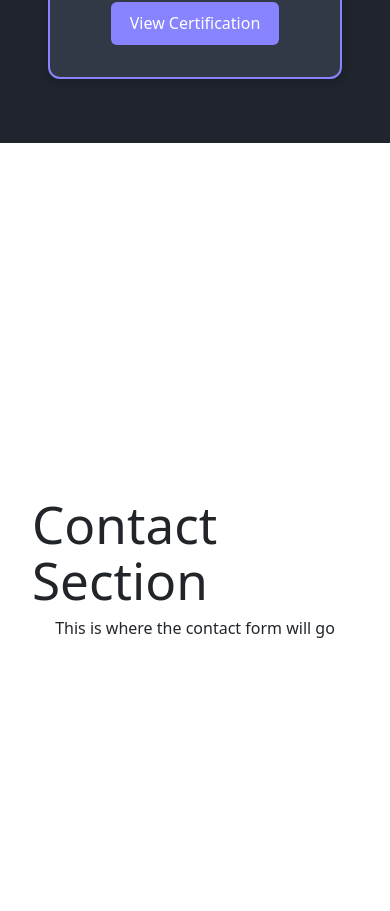
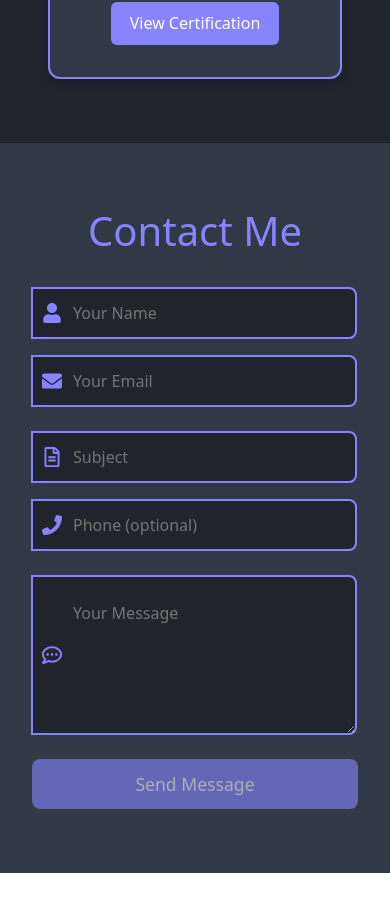
Before and after one commit to syniahpeterson/my-portfolio, a React (Vite) app: page / in a window 390 px wide. Shown: the part 5116-6027 px from the top of the page. Built offline with nearby package versions, Linux system fonts and the light colour scheme.

Commit message:
Add Contact section with form validation and email sending functionality, update various sections with improved comments and styling

```diff
--- a/package.json
+++ b/package.json
@@ -11,6 +11,7 @@
   },
   "dependencies": {
     "bootstrap": "^5.3.8",
+    "emailjs-com": "^3.2.0",
     "react": "^19.1.1",
     "react-bootstrap": "^2.10.10",
     "react-dom": "^19.1.1",
--- a/src/sections/Certifications.jsx
+++ b/src/sections/Certifications.jsx
@@ -2,6 +2,7 @@ import React from "react";
 import "../styles/Certifications.css";
 import { FaFreeCodeCamp } from "react-icons/fa";
 
+// Certifications: List of earned certificates with links
 const Certifications = () => {
   const certifications = [
     {
@@ -30,6 +31,7 @@ const Certifications = () => {
     },
   ];
 
+  // Render certifications grid
   return (
     <section id="certifications" className="certifications-section">
       <h2>Certifications</h2>
--- a/src/sections/Contact.jsx
+++ b/src/sections/Contact.jsx
@@ -1,9 +1,218 @@
+// React and icon imports
+import { useState, useEffect } from "react";
+import {
+  FaUser,
+  FaEnvelope,
+  FaRegCommentDots,
+  FaPhone,
+  FaRegFileAlt,
+} from "react-icons/fa";
+import emailjs from "emailjs-com";
+import "../styles/Contact.css";
+
+// Initial form and error states
+const initialState = {
+  name: "",
+  email: "",
+  subject: "",
+  phone: "",
+  message: "",
+};
+
+const initialErrors = {
+  name: "",
+  email: "",
+  subject: "",
+  message: "",
+};
+
+// Field validation logic
+const validate = (field, value) => {
+  switch (field) {
+    case "name":
+      return value.trim().length < 2
+        ? "Name must be at least 2 characters."
+        : "";
+    case "email":
+      return /^[^@\s]+@[^@\s]+\.[^@\s]+$/.test(value)
+        ? ""
+        : "Enter a valid email address.";
+    case "subject":
+      return value.trim() === "" ? "Subject is required." : "";
+    case "message":
+      return value.trim().length < 10
+        ? "Message must be at least 10 characters."
+        : "";
+    default:
+      return "";
+  }
+};
+
 const Contact = () => {
+  // State management for form, errors, touched fields, loading, success, and theme
+  const [form, setForm] = useState(initialState);
+  const [errors, setErrors] = useState(initialErrors);
+  const [touched, setTouched] = useState({});
+  const [loading, setLoading] = useState(false);
+  const [success, setSuccess] = useState("");
+  const [theme, setTheme] = useState(
+    document.body.classList.contains("light-theme") ? "light" : "dark"
+  );
+
+  // Listen for theme changes to update colors dynamically
+  useEffect(() => {
+    const handleThemeChange = () => {
+      setTheme(
+        document.body.classList.contains("light-theme") ? "light" : "dark"
+      );
+    };
+    window.addEventListener("themechange", handleThemeChange);
+    return () => window.removeEventListener("themechange", handleThemeChange);
+  }, []);
+
+  // Handle input changes and validate fields
+  const handleChange = (e) => {
+    const { name, value } = e.target;
+    setForm((prev) => ({ ...prev, [name]: value }));
+    setErrors((prev) => ({ ...prev, [name]: validate(name, value) }));
+  };
+
+  // Mark field as touched and validate on blur
+  const handleBlur = (e) => {
+    const { name } = e.target;
+    setTouched((prev) => ({ ...prev, [name]: true }));
+    setErrors((prev) => ({ ...prev, [name]: validate(name, form[name]) }));
+  };
+
+  // Check if form is valid for submission
+  const isValid =
+    Object.values(errors).every((err) => err === "") &&
+    form.name &&
+    form.email &&
+    form.subject &&
+    form.message;
+
+  // Handle form submission and send email via EmailJS
+  const handleSubmit = async (e) => {
+    e.preventDefault();
+    setLoading(true);
+    setSuccess("");
+    if (!isValid) {
+      setLoading(false);
+      return;
+    }
+
+    try {
+      await emailjs.send(
+        "service_tj5m947",
+        "template_r14x9xb",
+        form,
+        "I89Qo2el_H01M216N"
+      );
+      setForm(initialState);
+      setTouched({});
+      setSuccess("Message sent successfully!");
+    } catch (err) {
+      setSuccess("Failed to send message. Please try again later.");
+      console.error(err);
+    }
+    setLoading(false);
+  };
+
+  // Render contact form UI
   return (
-    <div className="section">
-      <h1>Contact Section</h1>
-      <p>This is where the contact form will go</p>
-    </div>
+    <section className="contact-section" id="contact">
+      <h2 className="contact-title">Contact Me</h2>
+      <form className="contact-form" onSubmit={handleSubmit} autoComplete="off">
+        {/* Name & Email fields */}
+        <div className="input-row">
+          <div className="input-group">
+            <FaUser className="icon" />
+            <input
+              type="text"
+              name="name"
+              placeholder="Your Name"
+              value={form.name}
+              onChange={handleChange}
+              onBlur={handleBlur}
+              className={errors.name && touched.name ? "input-error" : ""}
+            />
+            {errors.name && touched.name && (
+              <span className="error-message">{errors.name}</span>
+            )}
+          </div>
+          <div className="input-group">
+            <FaEnvelope className="icon" />
+            <input
+              type="email"
+              name="email"
+              placeholder="Your Email"
+              value={form.email}
+              onChange={handleChange}
+              onBlur={handleBlur}
+              className={errors.email && touched.email ? "input-error" : ""}
+            />
+            {errors.email && touched.email && (
+              <span className="error-message">{errors.email}</span>
+            )}
+          </div>
+        </div>
+
+        {/* Subject & Phone fields */}
+        <div className="input-row">
+          <div className="input-group">
+            <FaRegFileAlt className="icon" />
+            <input
+              type="text"
+              name="subject"
+              placeholder="Subject"
+              value={form.subject}
+              onChange={handleChange}
+              onBlur={handleBlur}
+              className={errors.subject && touched.subject ? "input-error" : ""}
+            />
+            {errors.subject && touched.subject && (
+              <span className="error-message">{errors.subject}</span>
+            )}
+          </div>
+          <div className="input-group">
+            <FaPhone className="icon" />
+            <input
+              type="tel"
+              name="phone"
+              placeholder="Phone (optional)"
+              value={form.phone}
+              onChange={handleChange}
+            />
+          </div>
+        </div>
+
+        {/* Message field */}
+        <div className="input-group message-group">
+          <FaRegCommentDots className="icon" />
+          <textarea
+            name="message"
+            placeholder="Your Message"
+            value={form.message}
+            onChange={handleChange}
+            onBlur={handleBlur}
+            className={errors.message && touched.message ? "input-error" : ""}
+            rows={5}
+          />
+          {errors.message && touched.message && (
+            <span className="error-message">{errors.message}</span>
+          )}
+        </div>
+
+        {/* Submit button */}
+        <button type="submit" disabled={!isValid || loading}>
+          {loading ? "Sending..." : "Send Message"}
+        </button>
+
+        {/* Success or error message */}
+        {success && <div className="form-success">{success}</div>}
+      </form>
+    </section>
   );
 };
 
--- a/src/sections/Skills.jsx
+++ b/src/sections/Skills.jsx
@@ -11,7 +11,7 @@ import {
 import { SiRedux } from "react-icons/si";
 import "../styles/skills.css";
 
-// Skills section component
+// Skills: Technologies and tools grid
 const Skills = () => {
   // List of skills and their icons
   const skills = [
@@ -25,7 +25,7 @@ const Skills = () => {
     { name: "GitHub", icon: <FaGithub color="#fff" /> },
   ];
 
-  // Render skills grid
+  // Render skills grid UI
   return (
     <section className="skills" id="skills">
       <h2 className="section-title">Skills</h2>
@@ -43,5 +43,4 @@ const Skills = () => {
   );
 };
 
-// Export Skills section component
 export default Skills;
--- /dev/null
+++ b/src/styles/Contact.css
@@ -0,0 +1,158 @@
+/* Contact section container styles */
+.contact-section {
+  background-color: var(--second-bg-color);
+  padding: 4rem 2rem;
+  display: flex;
+  flex-direction: column;
+  align-items: center;
+  animation: fadeInUp 1s ease forwards;
+}
+
+/* Section title */
+.contact-title {
+  font-size: 2.5rem;
+  color: var(--main-color);
+  margin-bottom: 2rem;
+  text-align: center;
+}
+
+/* Form container */
+.contact-form {
+  width: 100%;
+  max-width: 900px;
+  display: flex;
+  flex-direction: column;
+  gap: 1.5rem;
+}
+
+/* Responsive input row layout */
+.input-row {
+  display: grid;
+  grid-template-columns: repeat(2, 1fr);
+  gap: 1rem;
+}
+
+@media (max-width: 768px) {
+  .input-row {
+    grid-template-columns: 1fr;
+  }
+}
+
+/* Input group for each field */
+.input-group {
+  position: relative;
+  display: flex;
+  flex-direction: column;
+}
+
+/* Input and textarea styles */
+.input-group input,
+.input-group textarea {
+  width: 100%;
+  padding: 0.75rem 2.5rem;
+  border: 2px solid var(--main-color);
+  border-radius: 8px;
+  background-color: var(--bg-color);
+  color: var(--text-color);
+  font-size: 1rem;
+  transition: all 0.3s ease;
+}
+
+/* Icon inside input fields */
+.input-group .icon {
+  position: absolute;
+  left: 10px;
+  top: 50%;
+  transform: translateY(-50%);
+  color: var(--main-color);
+  font-size: 1.25rem;
+  pointer-events: none;
+  transition: all 0.3s ease;
+}
+
+/* Extra padding for message textarea */
+.input-group.message-group textarea {
+  padding-top: 1.5rem;
+}
+
+/* Error state for inputs */
+.input-error {
+  border-color: #ff4c60;
+}
+
+/* Error message styling */
+.error-message {
+  color: #ff4c60;
+  font-size: 0.85rem;
+  margin-top: 0.25rem;
+  animation: shake 0.4s;
+}
+
+/* Submit button styles */
+button {
+  padding: 0.75rem 2rem;
+  border: none;
+  border-radius: 8px;
+  background-color: var(--main-color);
+  color: #fff;
+  font-size: 1.1rem;
+  cursor: pointer;
+  transition: all 0.3s ease;
+}
+
+button:disabled {
+  opacity: 0.6;
+  cursor: not-allowed;
+}
+
+button:hover:not(:disabled) {
+  box-shadow: 0 0 10px var(--main-color);
+}
+
+/* Success message after form submission */
+.form-success {
+  margin-top: 1rem;
+  font-size: 1rem;
+  color: #4bb543;
+  text-align: center;
+  animation: fadeIn 0.5s ease forwards;
+}
+
+/* Animations for error and entrance */
+@keyframes shake {
+  0% {
+    transform: translateX(0px);
+  }
+  25% {
+    transform: translateX(-5px);
+  }
+  50% {
+    transform: translateX(5px);
+  }
+  75% {
+    transform: translateX(-5px);
+  }
+  100% {
+    transform: translateX(0px);
+  }
+}
+
+@keyframes fadeInUp {
+  0% {
+    opacity: 0;
+    transform: translateY(30px);
+  }
+  100% {
+    opacity: 1;
+    transform: translateY(0);
+  }
+}
+
+@keyframes fadeIn {
+  0% {
+    opacity: 0;
+  }
+  100% {
+    opacity: 1;
+  }
+}
```
Also changed, not shown: src/App.jsx (+10 -3 lines), src/sections/About.jsx (+3 -5 lines), src/sections/Home.jsx (+4 -5 lines), 1 other file (tests, documents, lock files or other folders).
